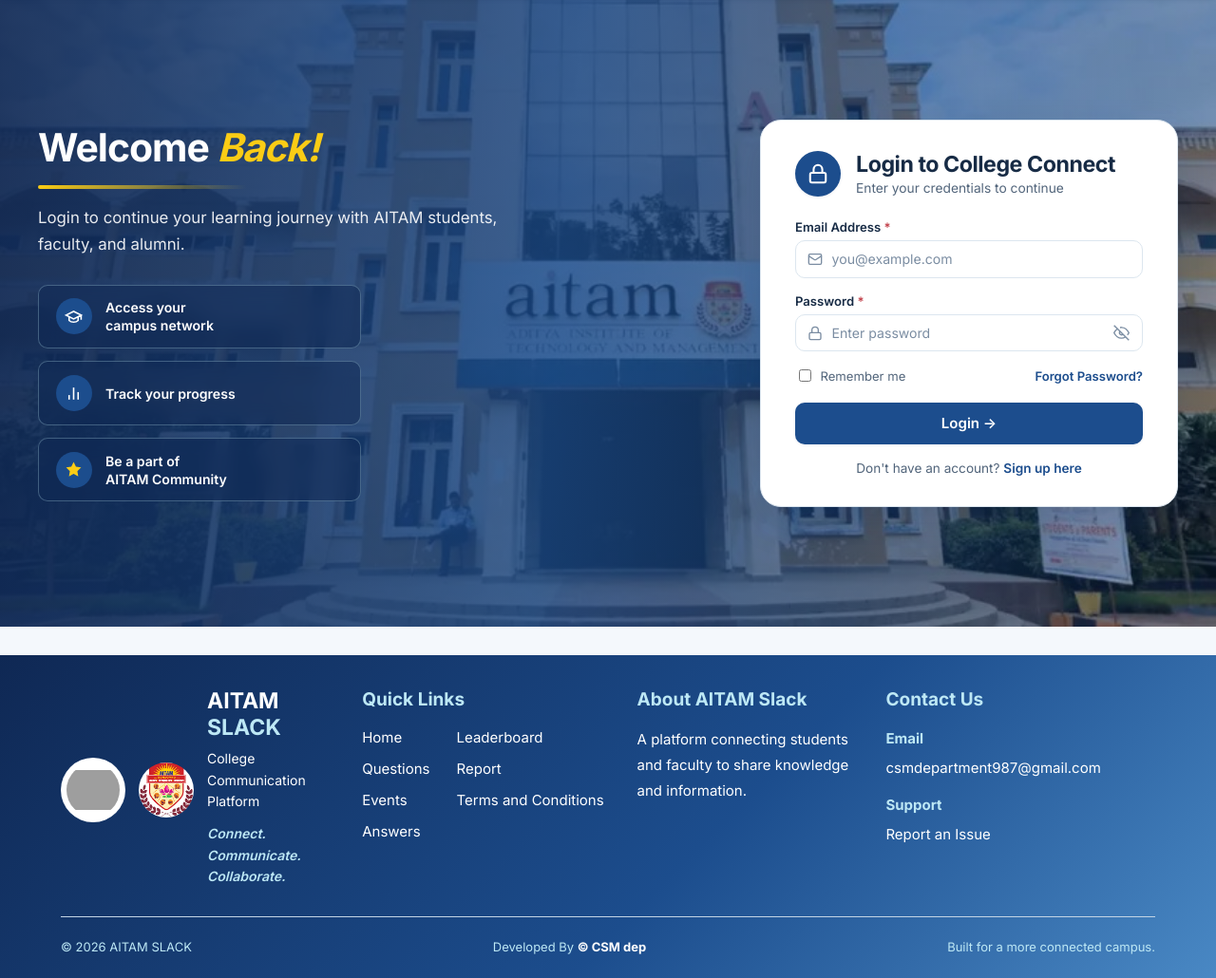
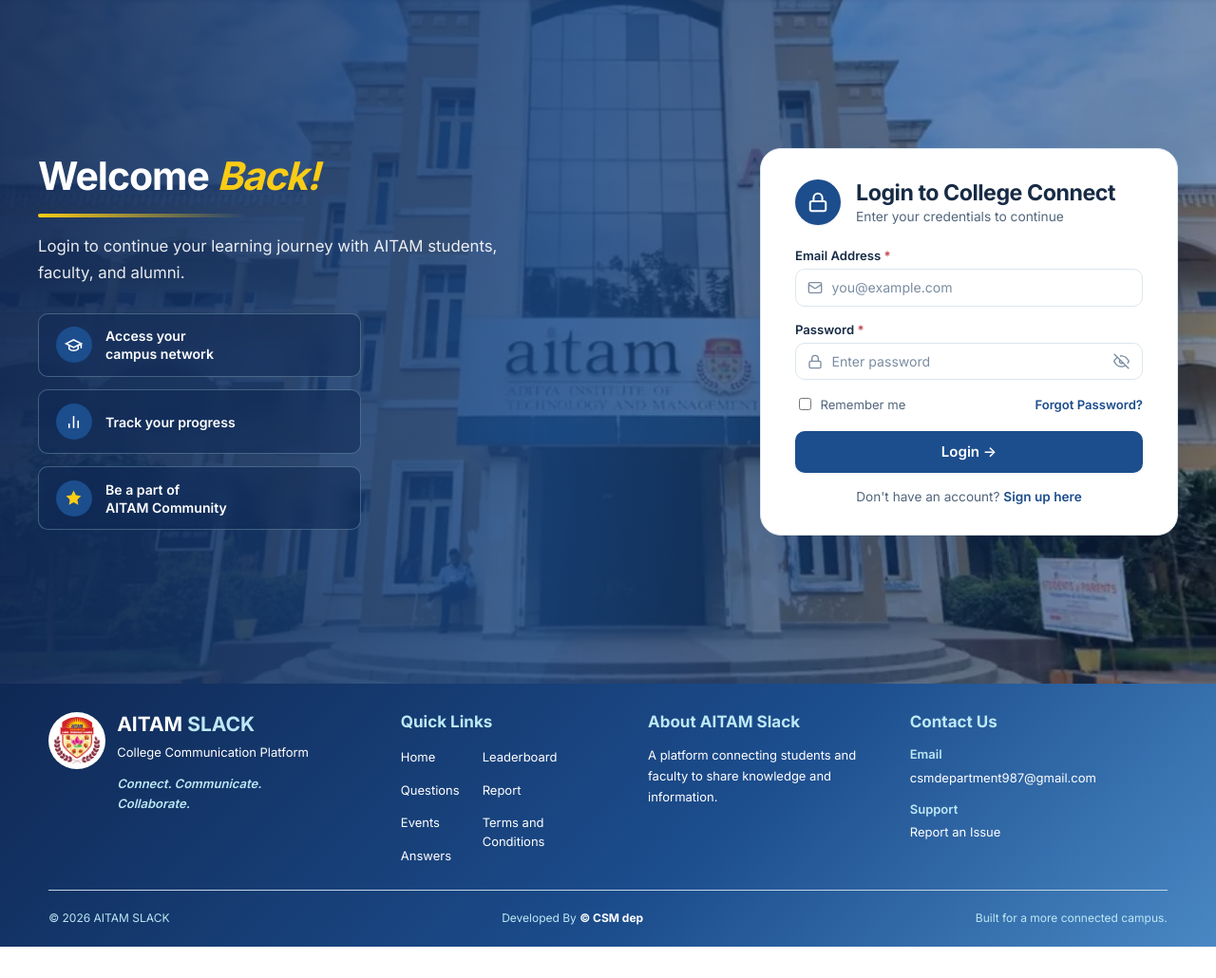
Before and after one commit to Bhargavipogiri/AITAMslack, a PHP site: page /login.php in a window 1280 px wide. Shown: the part 79-1109 px from the top of the page at 95% size. After the commit the page ends 1076 px from the top, so only its background shows below. Run offline with PHP 8.4, Linux system fonts and the light colour scheme; grey boxes are pictures that could not be loaded.

Commit message:
changes in footer

```diff
--- a/assets/css/auth.css
+++ b/assets/css/auth.css
@@ -11,7 +11,7 @@
 
 /* ---------- Full-Bleed Campus Hero Section ---------- */
 .hero-auth-section {
-  min-height: calc(100vh - 140px);
+  min-height: calc(100vh - 80px);
   position: relative;
   display: flex;
   align-items: center;
--- a/footer.php
+++ b/footer.php
@@ -7,15 +7,10 @@
         <div class="footer-brand">
 
             <div class="footer-logo-box">
-                <img src="./assets/images/Aitamlogo.png"
+                <img src="./assets/images/logo.png"
                      alt="AITAM College Logo"
                      class="footer-logo">
             </div>
-                    <img
-                        src="assets/images/logo.png"
-                        alt="AITAM College Logo"
-                        class="footer-logo" style="width: 58px; height: 58px; object-fit: contain; border-radius: 50%;">
-
 
             <div class="footer-brand-text">
                 <h2>AITAM <span>SLACK</span></h2>
@@ -114,8 +111,7 @@
     width: 100%;
     background: var(--gradient-brand);
     color: var(--text-on-brand);
-    padding: 35px 5% 20px;
-    margin-top: 30px;
+    padding: 30px 4% 18px;
     font-family: var(--font-family-base);
     box-sizing: border-box;
 }
@@ -123,60 +119,45 @@
 /* Main Container */
 .footer-container {
     max-width: 1300px;
-    margin: 0 auto;
+    margin: auto;
 
     display: grid;
-    grid-template-columns: 1.2fr 1.15fr 1fr 1.25fr;
+    grid-template-columns: 1.25fr 1fr 1fr 1.15fr;
 
-    column-gap: 35px;
-    row-gap: 25px;
+    column-gap: 40px;
     align-items: start;
-    padding-bottom: 25px;
+    padding-bottom: 22px;
 }
 
 /* Brand Section */
 .footer-brand {
     display: flex;
-    align-items: center;
-    gap: 14px;
+    align-items: flex-start;
+    gap: 12px;
 }
 
-/* Logo Container */
 .footer-logo-box {
-    width: 68px;
-    height: 68px;
-    min-width: 68px;
-    display: flex;
-    align-items: center;
-    justify-content: center;
+    width: 60px;
+    height: 60px;
+    min-width: 60px;
     background: var(--bg-surface);
     border-radius: 50%;
-    padding: 6px;
+    padding: 5px;
     box-sizing: border-box;
-    overflow: hidden;
 }
 
-/* Logo Image */
 .footer-logo {
-    display: block;
     width: 100%;
     height: 100%;
     object-fit: contain;
-    object-position: center;
     border-radius: 50%;
-}
-
-/* Brand Text */
-.footer-brand-text {
-    min-width: 0;
 }
 
 .footer-brand-text h2 {
     color: var(--text-on-brand);
-    font-size: 23px;
-    margin: 0 0 8px;
+    font-size: 21px;
+    margin: 0 0 7px;
     font-weight: 800;
-    line-height: 1.2;
 }
 
 .footer-brand-text h2 span {
@@ -185,7 +166,7 @@
 
 .footer-brand-text p {
     color: var(--text-on-brand);
-    font-size: 14px;
+    font-size: 13px;
     line-height: 1.6;
     margin: 5px 0;
 }
@@ -202,63 +183,67 @@
 .footer-about h3,
 .footer-contact h3 {
     color: var(--color-accent);
-    font-size: 19px;
-    margin: 0 0 17px;
+    font-size: 17px;
+    margin: 0 0 14px;
     font-weight: 700;
 }
 
-/* Quick Links */
+/* Quick Links Main */
 .footer-links {
     display: flex;
     flex-direction: column;
     align-items: flex-start;
-    padding-left: 10px;
+    padding-left: 36px;
 }
 
 /* Quick Links Two Columns */
 .footer-links-columns {
     display: grid;
     grid-template-columns: max-content max-content;
-    column-gap: 28px;
+    column-gap: 24px;
     align-items: start;
 }
 
 .footer-links-column {
     display: flex;
     flex-direction: column;
-    gap: 9px;
+    gap: 7px;
 }
 
-/* Quick Links Text */
 .footer-links a {
     display: block;
-    width: fit-content;
+    width: max-content;
     max-width: 100%;
     color: var(--text-on-brand);
     text-decoration: none;
-    font-size: 15px;
-    line-height: 1.6;
+    font-size: 13px;
+    line-height: 1.5;
+    padding: 4px 8px;
+    margin: 0 -8px;
+    border-radius: var(--radius-sm);
     transition: var(--transition-fast);
 }
 
-/* Simple Hover Like Contact Us */
 .footer-links a:hover {
-    color: var(--color-accent);
-    text-decoration: none;
+    color: var(--color-navy-950);
+    background: var(--color-accent);
+    text-decoration: underline;
+    text-decoration-thickness: 1px;
+    text-underline-offset: 3px;
 }
 
-/* Keyboard Focus */
 .footer-links a:focus-visible {
-    color: var(--color-accent);
+    color: var(--color-navy-950);
+    background: var(--color-accent);
     outline: 2px solid var(--text-on-brand);
-    outline-offset: 3px;
+    outline-offset: 2px;
 }
 
 /* About Section */
 .footer-about p {
     color: var(--text-on-brand);
-    font-size: 15px;
-    line-height: 1.8;
+    font-size: 13px;
+    line-height: 1.7;
     margin: 0;
 }
 
@@ -266,24 +251,22 @@
 .footer-contact p {
     display: flex;
     flex-direction: column;
-    gap: 5px;
+    gap: 4px;
     color: var(--text-on-brand);
-    font-size: 15px;
-    line-height: 1.7;
-    margin: 0 0 14px;
+    font-size: 13px;
+    line-height: 1.6;
+    margin: 0 0 12px;
     overflow-wrap: anywhere;
 }
 
 .contact-label {
     color: var(--color-accent);
-    font-weight: 700;
-    font-size: 15px;
+    font-weight: 600;
 }
 
 .footer-contact a {
     color: var(--text-on-brand);
     text-decoration: none;
-    font-size: 15px;
     transition: var(--transition-fast);
 }
 
@@ -294,7 +277,7 @@
 /* Divider */
 .footer-divider {
     max-width: 1300px;
-    margin: 0 auto 18px;
+    margin: 0 auto 16px;
     height: 1px;
     background: var(--border-strong);
 }
@@ -306,13 +289,13 @@
     display: flex;
     align-items: center;
     justify-content: space-between;
-    gap: 15px;
+    gap: 12px;
     flex-wrap: wrap;
 }
 
 .footer-bottom p {
     color: var(--color-accent);
-    font-size: 13px;
+    font-size: 12px;
     margin: 5px 0;
 }
 
```
Also changed, not shown: other parts of footer.php (+9 -28 lines).
